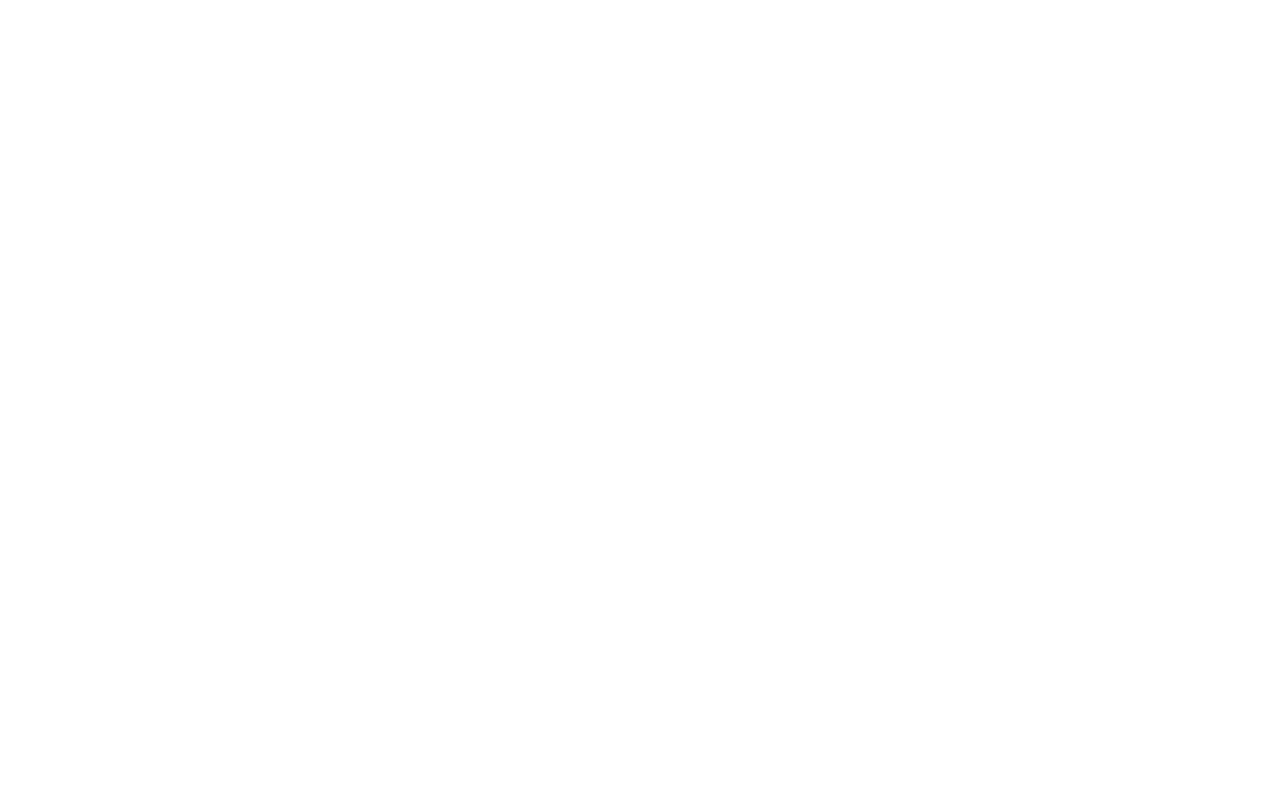
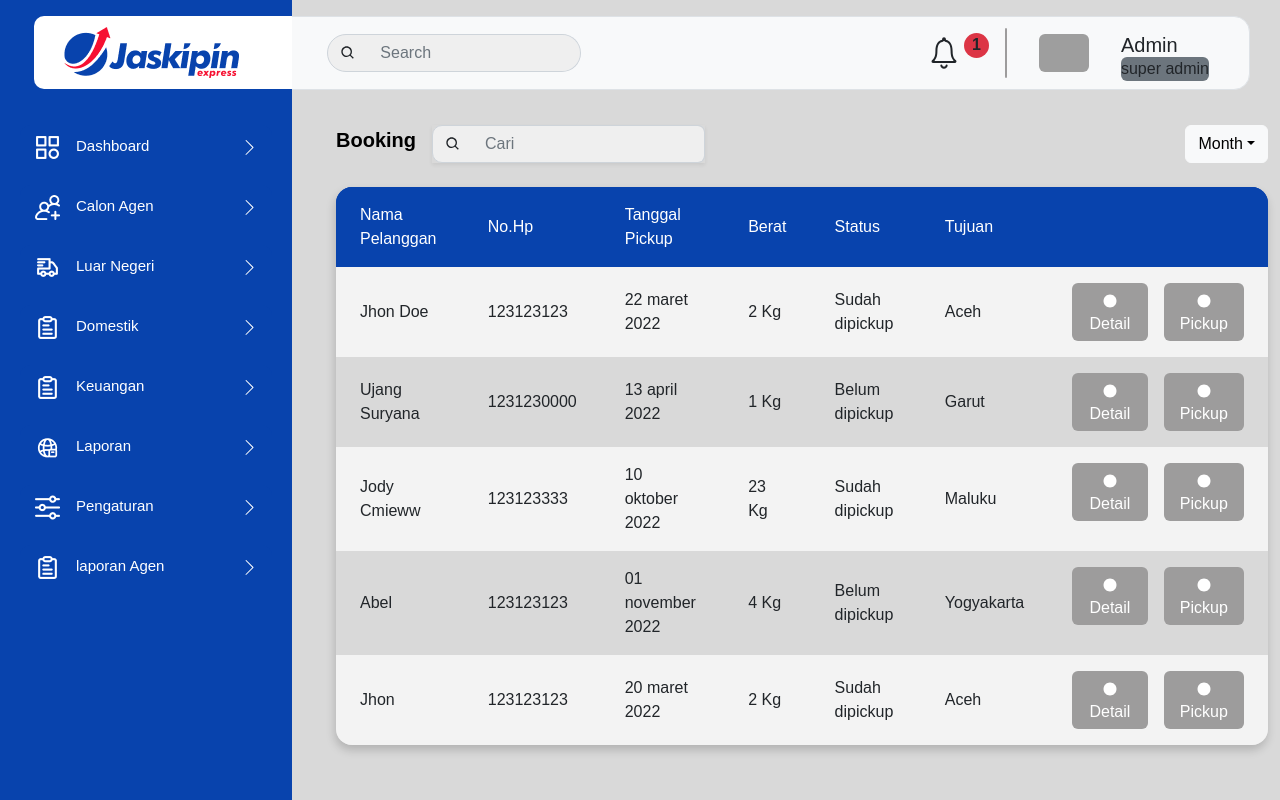
Before and after one commit to JKP-Development-Website-Team/JaskipinProject_FE, a React (Create React App) app: page /booking in a window 1280 px wide. Before the commit this address had no page. Built offline with nearby package versions, Linux system fonts and the light colour scheme; grey boxes are pictures that could not be loaded.

Commit message:
Booking Page

```diff
--- a/src/App.js
+++ b/src/App.js
@@ -1,9 +1,9 @@
 import "./App.css";
 import "bootstrap/dist/css/bootstrap.min.css";
-import { useEffect, useState } from "react";
+// import { useEffect, useState } from "react";
 import { Routes, Route } from "react-router-dom";
-import Layout from "./widget/Layout";
-import { Home, Tarif, OmzetLuarNegri, CalonAgen, Member } from "./pages";
+// import Layout from "./widget/Layout";
+import { Home, Tarif, OmzetLuarNegri, CalonAgen, Member, BookingPage } from "./pages";
 import ScanBarcode from "./pages/luarNegeri/scanBarcode/ScanBarcode";
 
 function App() {
@@ -15,6 +15,7 @@
       <Route path="/omzet-luar-negri" element={<OmzetLuarNegri />} />
       <Route path="/member" element={<Member />} />
       <Route path="/scan-barcode" element={<ScanBarcode />} />
+      <Route path="/booking" element={<BookingPage />} />
     </Routes>
   );
 }
--- /dev/null
+++ b/src/components/bookingTable/BookingTable.jsx
@@ -0,0 +1,107 @@
+import React from 'react'
+import { Button } from 'react-bootstrap'
+import {IoEllipse} from 'react-icons/io5'
+
+
+const BookingTable = () => {
+    const datas = [
+        {
+            nama:'Jhon Doe',
+            nomor:'123123123',
+            tanggal:'22 maret 2022',
+            berat:'2 Kg',
+            status:'Sudah dipickup',
+            tujuan:'Aceh',
+        },
+        {
+            nama:'Ujang Suryana',
+            nomor:'1231230000',
+            tanggal:'13 april 2022',
+            berat:'1 Kg',
+            status:'Belum dipickup',
+            tujuan:'Garut',
+        },
+        {
+            nama:'Jody Cmieww',
+            nomor:'123123333',
+            tanggal:'10 oktober 2022',
+            berat:'23 Kg',
+            status:'Sudah dipickup',
+            tujuan:'Maluku',
+        },
+        {
+            nama:'Abel',
+            nomor:'123123123',
+            tanggal:'01 november 2022',
+            berat:'4 Kg',
+            status:'Belum dipickup',
+            tujuan:'Yogyakarta',
+        },
+        {
+            nama:'Jhon',
+            nomor:'123123123',
+            tanggal:'20 maret 2022',
+            berat:'2 Kg',
+            status:'Sudah dipickup',
+            tujuan:'Aceh',
+        },
+    ]
+
+
+
+  return (
+    <div>
+        <table className="mt-4">
+            <thead style={{}}>
+                <tr
+                style={{
+                    backgroundColor: "#0843AD",
+                    color: "white",
+                    borderRadius: "10px",
+                }}
+                >
+                <th>Nama Pelanggan</th>
+                <th>No.Hp</th>
+                <th>Tanggal Pickup</th>
+                <th>Berat</th>
+                <th>Status</th>
+                <th>Tujuan</th>
+                <th></th>
+                </tr>
+            </thead>
+                <tbody>
+
+                    {datas.map((data, index) => (
+                    <tr>
+                    <td>{data.nama}</td>
+                    <td>{data.nomor}</td>
+                    <td>{data.tanggal}</td>
+                    <td>{data.berat}</td>
+                    <td>{data.status}</td>
+                    <td>{data.tujuan}</td>
+                    <td className='d-flex gap-3'>
+                        <Button style={{
+                            background:"#9D9C9C",
+                            border:"none",
+                            padding:"5px 1em"
+                        }}>
+                            <span><IoEllipse /></span> Detail
+                        </Button>
+                        <Button style={{
+                            background:"#9D9C9C",
+                            border:"none",
+                            padding:"5px 1em"
+                        }}>
+                            <span><IoEllipse /></span> Pickup
+                        </Button>
+                    </td>
+                    </tr>
+                    ))}
+
+                </tbody>
+        </table>
+    </div>
+  )
+}
+
+export default BookingTable
--- a/src/pages/dashboard/omzetLuarNegri/OmzetLuarNegri.jsx
+++ b/src/pages/dashboard/omzetLuarNegri/OmzetLuarNegri.jsx
@@ -1,11 +1,12 @@
 import React, {useState} from 'react'
 import { Container, Row, Button } from "react-bootstrap";
 import NavbarAdmin from "../../../components/navbar/NavbarAdmin";
-import Sidebar from "../../../components/sidebar/Sidebar";
+// import Sidebar from "../../../components/sidebar/Sidebar";
 
 import {AiOutlineRight} from 'react-icons/ai'
 import {BsChevronExpand} from 'react-icons/bs'
 import CompHead from '../../../components/omzetLuar/CompHead';
+import SidebarDua from '../../../components/sidebar/SidebarDua';
 
 const OmzetLuarNegri = () => {
 
@@ -22,7 +23,8 @@
     <Container>
       <Row className=''>
         <div style={{background:"salmon"}}>
-          <Sidebar animated={animated} setAnimated={setAnimated} />
+          {/* <Sidebar animated={animated} setAnimated={setAnimated} />   */}
+          <SidebarDua animated={animated} setAnimated={setAnimated} />
         </div>
         <div className="ps-3 " style={{
           background:"",
@@ -109,7 +111,6 @@
 
           {/* Components Here */}
           <CompHead />
-
           {/* Components Here */}
 
         </div>
--- a/src/pages/index.js
+++ b/src/pages/index.js
@@ -4,3 +4,4 @@
 export {default as OmzetDomestik} from './dashboard/omzetDomestik/OmzetDomestik'
 export {default as Member} from './calonAgen/member/Member'
 export {default as Home} from './home/Home'
+export {default as BookingPage} from './luarNegeri/booking/BookingPage'
--- /dev/null
+++ b/src/pages/luarNegeri/booking/BookingPage.jsx
@@ -0,0 +1,86 @@
+
+import React, {useState} from 'react'
+import { Container, Form, InputGroup, Row , Dropdown, DropdownButton} from 'react-bootstrap'
+import { BiSearch } from 'react-icons/bi'
+import BookingTable from '../../../components/bookingTable/BookingTable'
+import NavbarAdmin from '../../../components/navbar/NavbarAdmin'
+import SidebarDua from '../../../components/sidebar/SidebarDua'
+
+const BookingPage = () => {
+    const [animated, setAnimated] = useState('')
+  return (
+    <div>
+            <div
+        style={{
+          backgroundColor: "#D9D9D9",
+          minHeight: "100vh",
+        }}
+      >
+        <NavbarAdmin animated={animated} />
+        <Container>
+          <Row className=''>
+            <div style={{ background: "salmon" }}>
+              {/* <Sidebar animated={animated} setAnimated={setAnimated} /> */}
+              <SidebarDua setAnimated={setAnimated} />
+            </div>
+            <div className="ps-3 " style={{
+              background: "",
+              width: animated ? "85%" : "75%",
+              position: "absolute",
+              transition: "0.5s",
+              left: animated ? "200px" : "320px",
+              top: "125px"
+            }}>
+              {/* Batas Animasi*/}
+            <div
+                style={{
+                  marginTop: "",
+                }}
+                className="d-flex align-items-center justify-content-between"
+              >
+                <div className="d-flex gap-3 align-items-center">
+                  <h4 style={{
+                   fontWeight: '700',
+                   fontSize:'20px',
+                   color:'#000'
+                  }}>Booking</h4>
+                <div className="">
+                  <InputGroup className="shadow-sm">
+                    <InputGroup.Text id="basic-addon1" style={{ backgroundColor: '#EFEFEF', borderRadius: '10px 0px 0px 10px' }} className="">
+                      <BiSearch />
+                    </InputGroup.Text>
+                    <Form.Control
+                      type="text"
+                      name="Search"
+                      placeholder="Cari"
+                      style={{ borderLeft: 'none', borderRadius: '0px 7px 7px 0px', backgroundColor: '#EFEFEF', outline: 'none' }}
+                    />
+                    </InputGroup>
+                  </div>
+                </div>
+
+                <div className='d-flex gap-2 align-items-center'>
+                    <DropdownButton variant='light' align='end' title="Month" style={{
+                        color:'#c3cbc8',
+
+                    }}>
+                        <Dropdown.Item as="button">Action</Dropdown.Item>
+                        <Dropdown.Item as="button">Another action</Dropdown.Item>
+                        <Dropdown.Item as="button">Something else</Dropdown.Item>
+                    </DropdownButton>
+                </div>
+              </div>
+
+              {/* Component */}
+              <BookingTable />
+              {/* Component */}
+              {/* Batas Animasi */}
+            </div>
+          </Row>
+        </Container>
+      </div>
+    </div>
+  )
+}
+
+export default BookingPage
```
